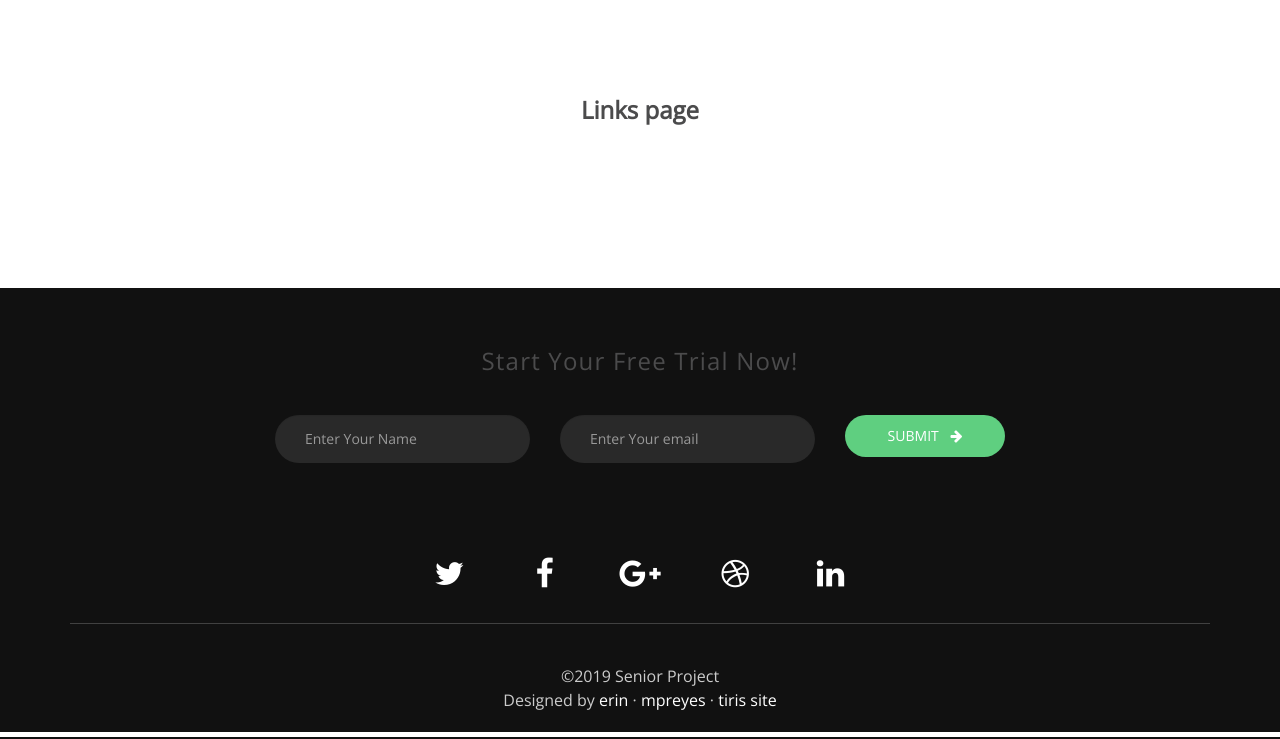
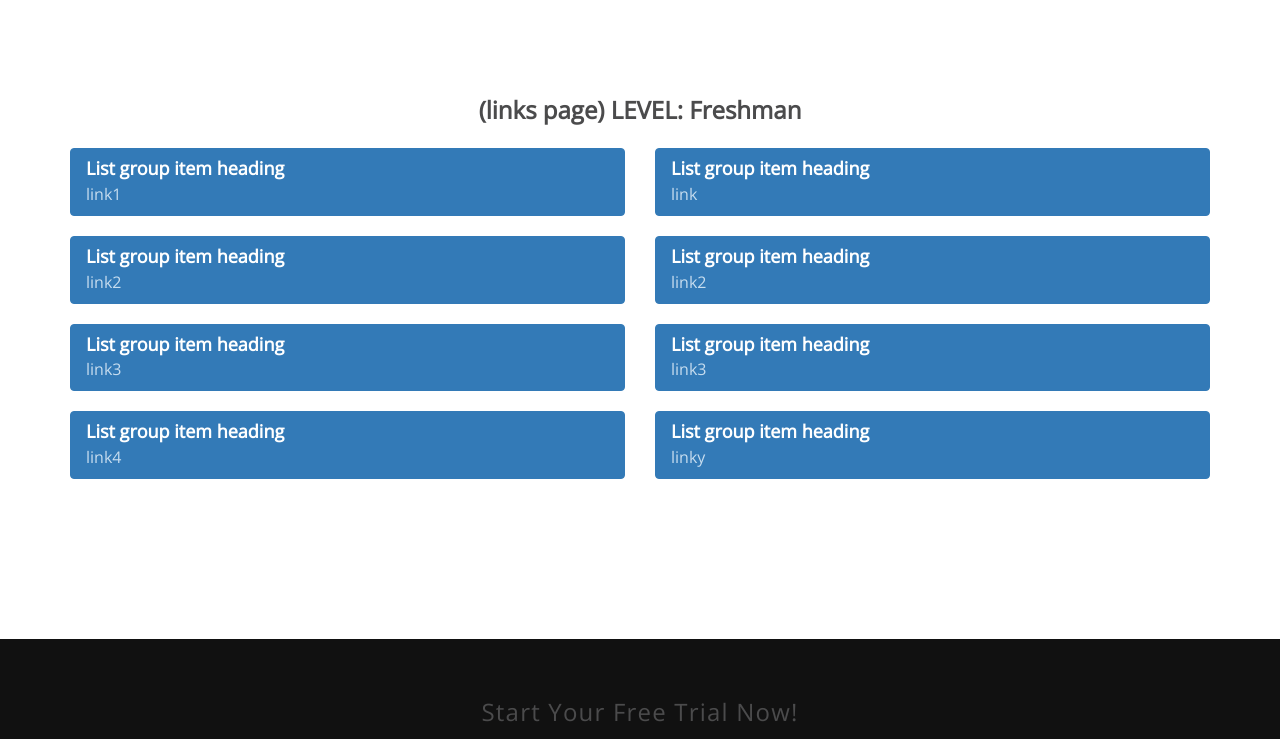
Before and after one commit to mpreyes/SeniorProject, a Django app: page /seniorProjectApp/links/ in a window 1280 px wide. Shown: the part 63-802 px from the top of the page. Run offline with Django 3.2, Linux system fonts and the light colour scheme; some libraries are stand-ins or nearby versions; some web fonts are replaced.

Commit message:
adding links to links pg, beginning cache config

```diff
--- a/seniorProjectApp/static/seniorProjectApp/css/custom.css
+++ b/seniorProjectApp/static/seniorProjectApp/css/custom.css
@@ -5,6 +5,6 @@
 
 
 
- .class-list li:hover{
+ .class_list:hover{
      color: blue;
  }
--- a/seniorProjectApp/templates/seniorProjectApp/links.html
+++ b/seniorProjectApp/templates/seniorProjectApp/links.html
@@ -32,7 +32,22 @@
     <div class="container">
       <div class="row">
         <div class="col-lg-12">
-          <h2 class="text-center">Links page</h2>
+          <h2 class="text-center">(links page) LEVEL: Freshman</h2>
+
+          <div class="row">
+          {% for link in links%}
+          <div class="col-md-6">
+            <div class="list-group">
+            <a href="" class="list-group-item active">
+              <h4 class="list-group-item-heading">List group item heading</h4>
+              <p class="list-group-item-text">{{link}}</p>
+              </a>
+            </div>
+          </div>
+          {% endfor %}
+          </div>
+
+
 
         </div>
       </div>
--- a/seniorProjectApp/urls.py
+++ b/seniorProjectApp/urls.py
@@ -7,4 +7,5 @@ urlpatterns = [
     path('signup/', views.signup, name='signup'),
     path('dashboard/', views.dashboard, name='dashboard'),
     path('links/', views.links, name='links'),
+
 ]
--- a/seniorProjectApp/views.py
+++ b/seniorProjectApp/views.py
@@ -1,5 +1,6 @@
 from django.shortcuts import render
 from django.http import HttpResponse
+from django.core.cache import caches
 
 # Create your views here.
 
@@ -12,12 +13,25 @@ def signup(request):
     return render(request,'seniorProjectApp/signup.html')
 
 def dashboard(request):
-    #add any field you want passed to the dashboard.html page
-    classes_list = [{"name": "intro to programming", "color": "blue", "link" :"in_prog"},{"name": "class2", "color": "blue"},{"name": "class3", "color": "blue"},{"name": "class4", "color": "blue"}, {"name": "class5", "color": "blue"},{"name": "class6", "color": "blue"}]
-    context ={"classes_list": classes_list}
+    #ERIN: add any field you want passed to the dashboard.html page
+    level_freshman = [{"name": "intro to programming", "description": "intro  to programming teaches you the basics of programming, including..", "color":
+     "blue", "links" : "1"},{"name": "class2", "description": "intro  to programming teaches you the basics of programming, including..", "color": "blue"},
+     {"name": "class3", "description": "intro  to programming teaches you the basics of programming, including..","color": "blue", },{"name": "class4",
+      "description": "intro  to programming teaches you the basics of programming, including..", "color": "blue"}, {"name": "class5", "description": "intro  to programming teaches you the basics of programming, including..",
+       "color": "blue"},{"name": "class6",  "description": "intro  to programming teaches you the basics of programming, including..",
+       "color": "blue"}]
+
+    #MR: set cache to pass in whatever level we want to show
+    #MR TODO: Create a class to represent our entire class/link relationship
+    #caches['levels'].set('level_freshman', level_freshman)
+    context ={"classes_list": level_freshman}
     #print("context " + str(context["classes_list"]))
 
     return render(request,'seniorProjectApp/dashboard.html',context)
 
 def links(request):
-    return render(request,'seniorProjectApp/links.html')
+
+    #context = {"levels":  caches['levels'].get('level_freshman')}
+    class_1_links = [ "link1", "link","link2","link2","link3","link3","link4","linky"]
+    context = {"links": class_1_links}
+    return render(request,'seniorProjectApp/links.html',context)
```
Also changed, not shown: seniorProjectApp/templates/seniorProjectApp/dashboard.html (+4 -3 lines), 1 other file.
